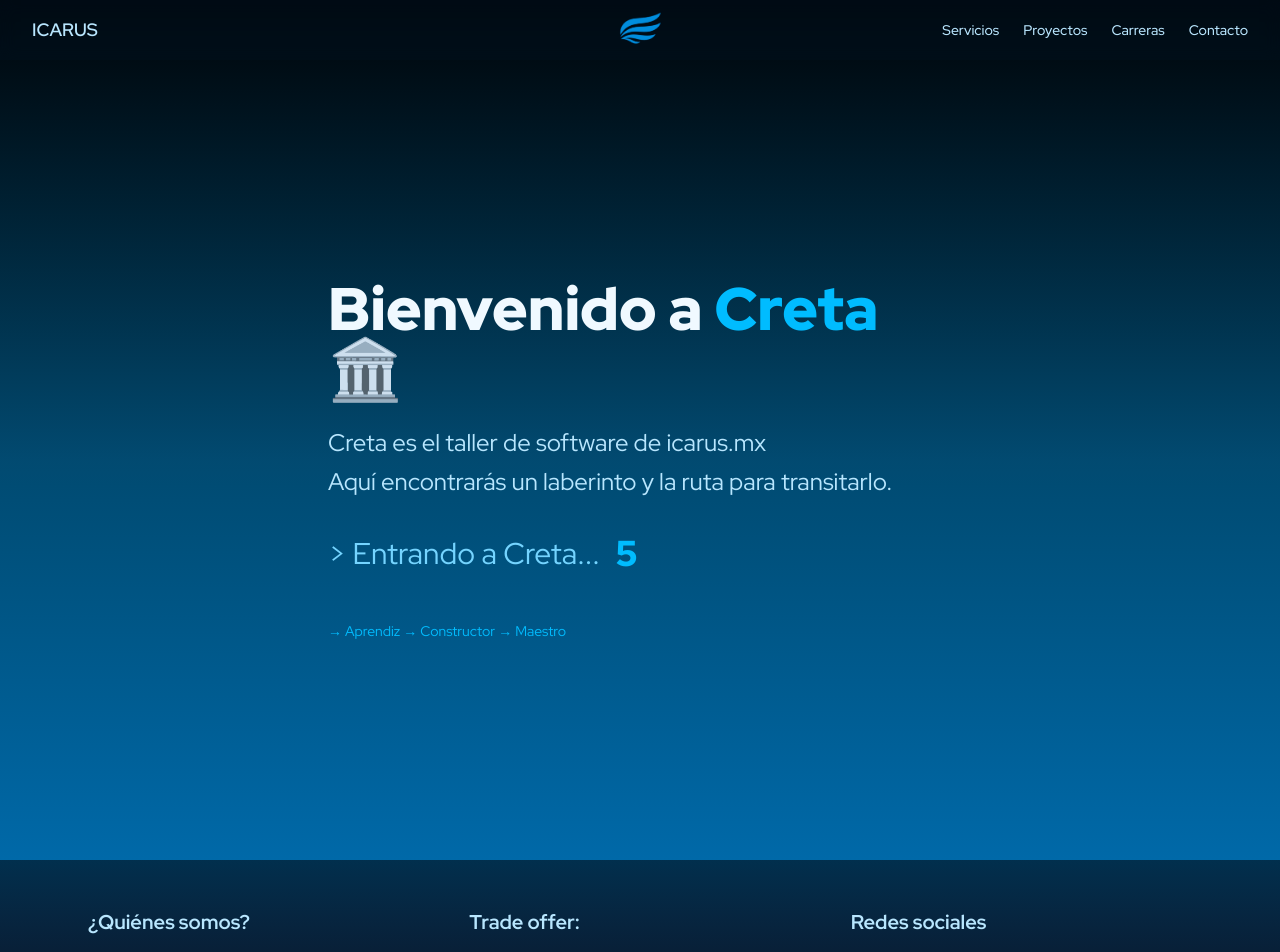
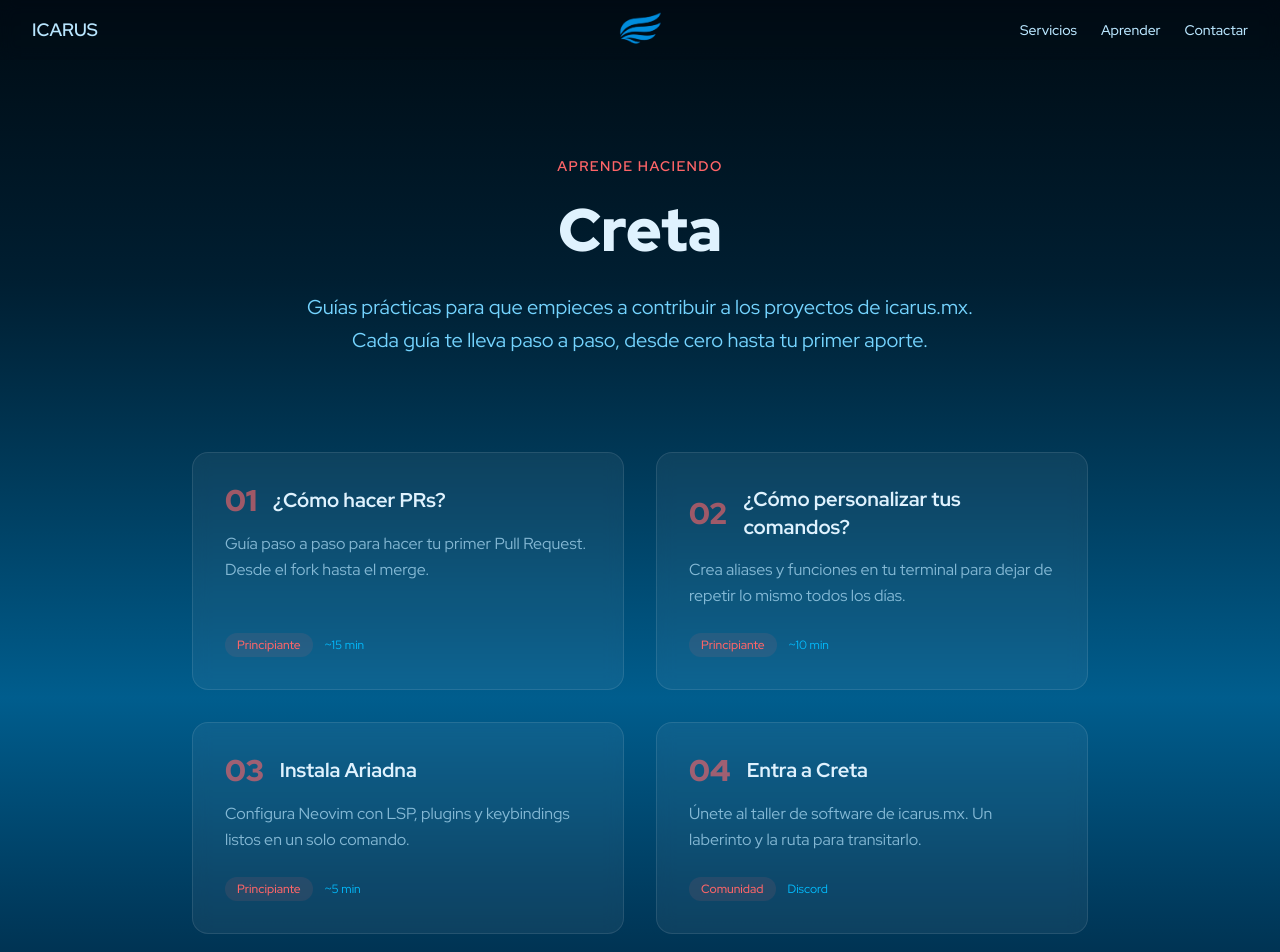
Before and after one commit to grzlz/icarus, a SvelteKit app: page /creta in a window 1280 px wide. Shown: the top 952 px of the page. Built offline with nearby package versions, Linux system fonts and the light colour scheme.

Commit message:
add navbar changes

```diff
--- a/src/lib/components/Navbar.svelte
+++ b/src/lib/components/Navbar.svelte
@@ -5,9 +5,8 @@
 
     const links = [
         { label: 'Servicios', href: '/#servicios' },
-        { label: 'Proyectos', href: '/proyectos' },
-        { label: 'Carreras', href: '/carreras' },
-        { label: 'Contacto', href: '/#contacto' }
+        { label: 'Aprender', href: '/creta' },
+        { label: 'Contactar', href: '/#contacto' }
     ];
 </script>
 
--- a/src/routes/creta/+page.svelte
+++ b/src/routes/creta/+page.svelte
@@ -1,78 +1,113 @@
-<script>
-	import { onMount } from 'svelte';
+<svelte:head>
+	<title>Creta | icarus.mx</title>
+	<meta name="description" content="Guías prácticas para que empieces a contribuir a los proyectos de icarus.mx. Paso a paso, desde cero hasta tu primer aporte." />
 
-	const DISCORD_INVITE = 'https://discord.gg/KXdwbP5yX';
+	<meta property="og:type" content="website" />
+	<meta property="og:title" content="Creta | icarus.mx" />
+	<meta property="og:description" content="Guías prácticas para que empieces a contribuir a los proyectos de icarus.mx. Paso a paso." />
+	<meta property="og:image" content="https://icarus.mx/creta/creta_og.png?v=2" />
+	<meta property="og:url" content="https://icarus.mx/creta" />
+	<meta property="og:site_name" content="icarus.mx" />
 
-	let countdown = $state(10);
-
-	onMount(() => {
-		const interval = setInterval(() => {
-			countdown--;
-			if (countdown <= 0) {
-				clearInterval(interval);
-				window.location.href = DISCORD_INVITE;
-			}
-		}, 1000);
-
-		return () => clearInterval(interval);
-	});
-</script>
-
-<svelte:head>
-  <!-- Primary Meta Tags -->
-  <title>Entra a Creta</title>
-  <meta name="title" content="Únete a Creta" />
-  <meta name="description" content="Creta es el taller de software de icarus.mx. Aquí encontrarás un laberinto y la ruta para transitarlo." />
-
-  <!-- Open Graph / Facebook -->
-  <meta property="og:type" content="website" />
-  <meta property="og:url" content="https://icarus.mx/creta" />
-  <meta property="og:title" content="Únete a Creta" />
-  <meta property="og:description" content="Creta es el taller de software de icarus.mx. Aquí encontrarás un laberinto y la ruta para transitarlo." />
-  <meta property="og:image" content="https://icarus.mx/creta/creta_og.png?v=2" />
-  <meta property="og:image:width" content="1200" />
-  <meta property="og:image:height" content="630" />
-  <meta property="og:site_name" content="Icarus" />
-  <meta property="og:locale" content="es_MX" />
-
-  <!-- Twitter -->
 	<meta property="twitter:card" content="summary_large_image" />
 	<meta property="twitter:url" content="https://icarus.mx/creta" />
-  <meta property="twitter:title" content="Únete a Creta" />
-  <meta property="twitter:description" content="Creta es el taller de software de icarus.mx. Aquí encontrarás un laberinto y la ruta para transitarlo." />
+	<meta property="twitter:title" content="Creta | icarus.mx" />
+	<meta property="twitter:description" content="Guías prácticas para que empieces a contribuir a los proyectos de icarus.mx. Paso a paso." />
 	<meta property="twitter:image" content="https://icarus.mx/creta/creta_og.png?v=2" />
-
-  <!-- Additional SEO -->
-  <meta name="keywords" content="Creta, Icarus, Discord, aprendizaje, programación, SCYTHE, sickles, comunidad" />
-  <meta name="author" content="Icarus" />
-  <link rel="canonical" href="https://icarus.mx/creta" />
 </svelte:head>
 
+<!-- Hero -->
+<section class="py-24 px-6">
+	<div class="max-w-4xl mx-auto text-center">
+		<p class="text-red-400 font-semibold text-sm uppercase tracking-widest mb-4">Aprende haciendo</p>
+		<h1 class="text-4xl md:text-6xl font-black text-primary-100 leading-tight mb-6">
+			Creta
+		</h1>
+		<p class="text-lg md:text-xl text-primary-300 max-w-2xl mx-auto leading-relaxed">
+			Guías prácticas para que empieces a contribuir a los proyectos de icarus.mx. Cada guía te lleva paso a paso, desde cero hasta tu primer aporte.
+		</p>
+	</div>
+</section>
 
-<section class="bg-gradient-to-b from-primary-950 via-primary-900 to-primary-700 text-primary-50 min-h-screen flex items-start md:items-center justify-center pt-24 md:pt-0">
-	<div class="max-w-2xl mx-auto px-6 text-left">
-		<!-- Heading -->
-		<h1 class="text-5xl md:text-6xl font-black mb-6">
-			Bienvenido a <span class="text-primary-400">Creta</span> 🏛️
-		</h1>
+<!-- Artifacts Grid -->
+<section class="pb-24 px-6">
+	<div class="max-w-4xl mx-auto">
+		<div class="grid grid-cols-1 md:grid-cols-2 gap-8">
+			<a
+				href="/proyectos/como-hacer-prs"
+				class="flex flex-col bg-white/5 border border-white/10 backdrop-blur-sm rounded-2xl p-8 transition-all duration-300 hover:scale-[1.02] hover:bg-white/10 hover:border-white/20 group"
+			>
+				<div class="flex items-center gap-4 mb-4">
+					<span class="text-3xl font-black text-red-400/60 leading-none shrink-0">01</span>
+					<h2 class="text-xl font-bold text-primary-100 group-hover:text-red-400 transition-colors duration-200">
+						¿Cómo hacer PRs?
+					</h2>
+				</div>
+				<p class="text-primary-200/70 leading-relaxed mb-6">
+					Guía paso a paso para hacer tu primer Pull Request. Desde el fork hasta el merge.
+				</p>
+				<div class="mt-auto flex items-center gap-3">
+					<span class="text-xs font-medium bg-red-400/10 text-red-400 px-3 py-1 rounded-full">Principiante</span>
+					<span class="text-xs text-primary-400">~15 min</span>
+				</div>
+			</a>
 
-		<!-- Description -->
-		<p class="text-xl md:text-2xl text-primary-200 mb-8 leading-relaxed">
-			Creta es el taller de software de icarus.mx <br />
-			Aquí encontrarás un laberinto y la ruta para transitarlo.
+			<a
+				href="/proyectos/como-personalizar-tus-comandos"
+				class="flex flex-col bg-white/5 border border-white/10 backdrop-blur-sm rounded-2xl p-8 transition-all duration-300 hover:scale-[1.02] hover:bg-white/10 hover:border-white/20 group"
+			>
+				<div class="flex items-center gap-4 mb-4">
+					<span class="text-3xl font-black text-red-400/60 leading-none shrink-0">02</span>
+					<h2 class="text-xl font-bold text-primary-100 group-hover:text-red-400 transition-colors duration-200">
+						¿Cómo personalizar tus comandos?
+					</h2>
+				</div>
+				<p class="text-primary-200/70 leading-relaxed mb-6">
+					Crea aliases y funciones en tu terminal para dejar de repetir lo mismo todos los días.
 				</p>
+				<div class="mt-auto flex items-center gap-3">
+					<span class="text-xs font-medium bg-red-400/10 text-red-400 px-3 py-1 rounded-full">Principiante</span>
+					<span class="text-xs text-primary-400">~10 min</span>
+				</div>
+			</a>
 
-		<!-- Redirect Message -->
-		<div class="mb-8 flex items-center gap-4">
-			<p class="text-2xl md:text-3xl text-primary-300">
-				> Entrando a Creta...
+			<a
+				href="/proyectos/instala-ariadna"
+				class="flex flex-col bg-white/5 border border-white/10 backdrop-blur-sm rounded-2xl p-8 transition-all duration-300 hover:scale-[1.02] hover:bg-white/10 hover:border-white/20 group"
+			>
+				<div class="flex items-center gap-4 mb-4">
+					<span class="text-3xl font-black text-red-400/60 leading-none shrink-0">03</span>
+					<h2 class="text-xl font-bold text-primary-100 group-hover:text-red-400 transition-colors duration-200">
+						Instala Ariadna
+					</h2>
+				</div>
+				<p class="text-primary-200/70 leading-relaxed mb-6">
+					Configura Neovim con LSP, plugins y keybindings listos en un solo comando.
 				</p>
-			<span class="text-3xl md:text-4xl font-black text-primary-400">{countdown}</span>
+				<div class="mt-auto flex items-center gap-3">
+					<span class="text-xs font-medium bg-red-400/10 text-red-400 px-3 py-1 rounded-full">Principiante</span>
+					<span class="text-xs text-primary-400">~5 min</span>
 				</div>
+			</a>
 
-		<!-- Info -->
-		<div class="mt-12 text-sm text-primary-400">
-			<p>→ Aprendiz → Constructor → Maestro</p>
+			<a
+				href="/creta/init"
+				class="flex flex-col bg-white/5 border border-white/10 backdrop-blur-sm rounded-2xl p-8 transition-all duration-300 hover:scale-[1.02] hover:bg-white/10 hover:border-white/20 group"
+			>
+				<div class="flex items-center gap-4 mb-4">
+					<span class="text-3xl font-black text-red-400/60 leading-none shrink-0">04</span>
+					<h2 class="text-xl font-bold text-primary-100 group-hover:text-red-400 transition-colors duration-200">
+						Entra a Creta
+					</h2>
+				</div>
+				<p class="text-primary-200/70 leading-relaxed mb-6">
+					Únete al taller de software de icarus.mx. Un laberinto y la ruta para transitarlo.
+				</p>
+				<div class="mt-auto flex items-center gap-3">
+					<span class="text-xs font-medium bg-red-400/10 text-red-400 px-3 py-1 rounded-full">Comunidad</span>
+					<span class="text-xs text-primary-400">Discord</span>
+				</div>
+			</a>
 		</div>
 	</div>
 </section>
--- /dev/null
+++ b/src/routes/creta/init/+page.svelte
@@ -0,0 +1,78 @@
+<script>
+	import { onMount } from 'svelte';
+
+	const DISCORD_INVITE = 'https://discord.gg/KXdwbP5yX';
+
+	let countdown = $state(10);
+
+	onMount(() => {
+		const interval = setInterval(() => {
+			countdown--;
+			if (countdown <= 0) {
+				clearInterval(interval);
+				window.location.href = DISCORD_INVITE;
+			}
+		}, 1000);
+
+		return () => clearInterval(interval);
+	});
+</script>
+
+<svelte:head>
+  <!-- Primary Meta Tags -->
+  <title>Entra a Creta</title>
+  <meta name="title" content="Únete a Creta" />
+  <meta name="description" content="Creta es el taller de software de icarus.mx. Aquí encontrarás un laberinto y la ruta para transitarlo." />
+
+  <!-- Open Graph / Facebook -->
+  <meta property="og:type" content="website" />
+  <meta property="og:url" content="https://icarus.mx/creta/init" />
+  <meta property="og:title" content="Únete a Creta" />
+  <meta property="og:description" content="Creta es el taller de software de icarus.mx. Aquí encontrarás un laberinto y la ruta para transitarlo." />
+  <meta property="og:image" content="https://icarus.mx/creta/creta_og.png?v=2" />
+  <meta property="og:image:width" content="1200" />
+  <meta property="og:image:height" content="630" />
+  <meta property="og:site_name" content="Icarus" />
+  <meta property="og:locale" content="es_MX" />
+
+  <!-- Twitter -->
+  <meta property="twitter:card" content="summary_large_image" />
+  <meta property="twitter:url" content="https://icarus.mx/creta/init" />
+  <meta property="twitter:title" content="Únete a Creta" />
+  <meta property="twitter:description" content="Creta es el taller de software de icarus.mx. Aquí encontrarás un laberinto y la ruta para transitarlo." />
+  <meta property="twitter:image" content="https://icarus.mx/creta/creta_og.png?v=2" />
+
+  <!-- Additional SEO -->
+  <meta name="keywords" content="Creta, Icarus, Discord, aprendizaje, programación, SCYTHE, sickles, comunidad" />
+  <meta name="author" content="Icarus" />
+  <link rel="canonical" href="https://icarus.mx/creta/init" />
+</svelte:head>
+
+
+<section class="bg-gradient-to-b from-primary-950 via-primary-900 to-primary-700 text-primary-50 min-h-screen flex items-start md:items-center justify-center pt-24 md:pt-0">
+	<div class="max-w-2xl mx-auto px-6 text-left">
+		<!-- Heading -->
+		<h1 class="text-5xl md:text-6xl font-black mb-6">
+			Bienvenido a <span class="text-primary-400">Creta</span> 🏛️
+		</h1>
+
+		<!-- Description -->
+		<p class="text-xl md:text-2xl text-primary-200 mb-8 leading-relaxed">
+			Creta es el taller de software de icarus.mx <br />
+			Aquí encontrarás un laberinto y la ruta para transitarlo.
+		</p>
+
+		<!-- Redirect Message -->
+		<div class="mb-8 flex items-center gap-4">
+			<p class="text-2xl md:text-3xl text-primary-300">
+				> Entrando a Creta...
+			</p>
+			<span class="text-3xl md:text-4xl font-black text-primary-400">{countdown}</span>
+		</div>
+
+		<!-- Info -->
+		<div class="mt-12 text-sm text-primary-400">
+			<p>→ Aprendiz → Constructor → Maestro</p>
+		</div>
+	</div>
+</section>
--- a/src/routes/proyectos/+page.svelte
+++ b/src/routes/proyectos/+page.svelte
@@ -89,6 +89,25 @@
 					<span class="text-xs text-primary-400">~5 min</span>
 				</div>
 			</a>
+
+			<a
+				href="/creta/init"
+				class="flex flex-col bg-white/5 border border-white/10 backdrop-blur-sm rounded-2xl p-8 transition-all duration-300 hover:scale-[1.02] hover:bg-white/10 hover:border-white/20 group"
+			>
+				<div class="flex items-center gap-4 mb-4">
+					<span class="text-3xl font-black text-red-400/60 leading-none shrink-0">04</span>
+					<h2 class="text-xl font-bold text-primary-100 group-hover:text-red-400 transition-colors duration-200">
+						Entra a Creta
+					</h2>
+				</div>
+				<p class="text-primary-200/70 leading-relaxed mb-6">
+					Únete al taller de software de icarus.mx. Un laberinto y la ruta para transitarlo.
+				</p>
+				<div class="mt-auto flex items-center gap-3">
+					<span class="text-xs font-medium bg-red-400/10 text-red-400 px-3 py-1 rounded-full">Comunidad</span>
+					<span class="text-xs text-primary-400">Discord</span>
+				</div>
+			</a>
 		</div>
 	</div>
 </section>
```
Lines whose indentation alone changed are shown as unchanged.
